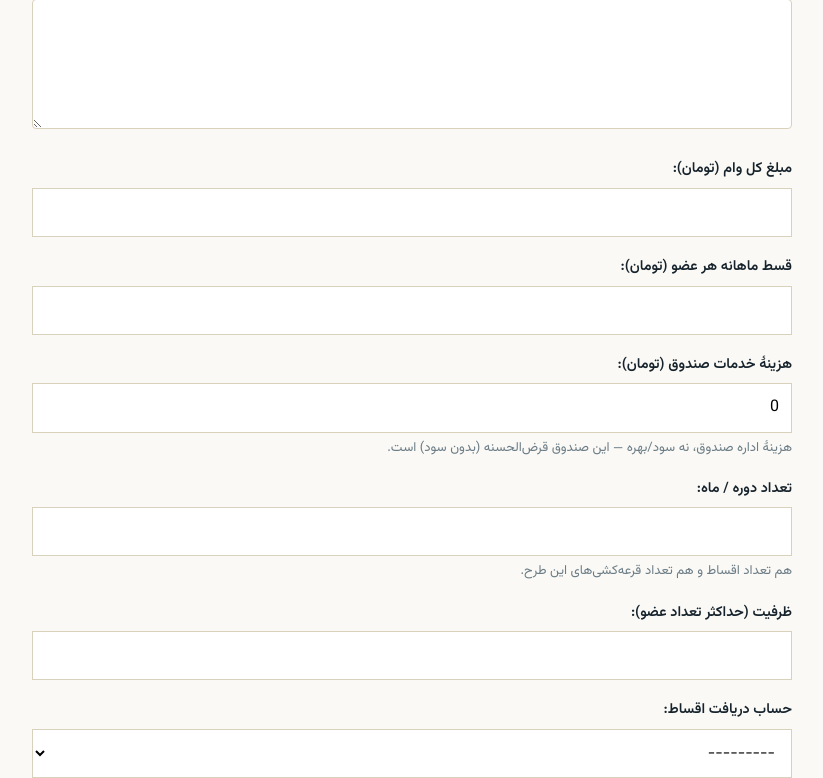
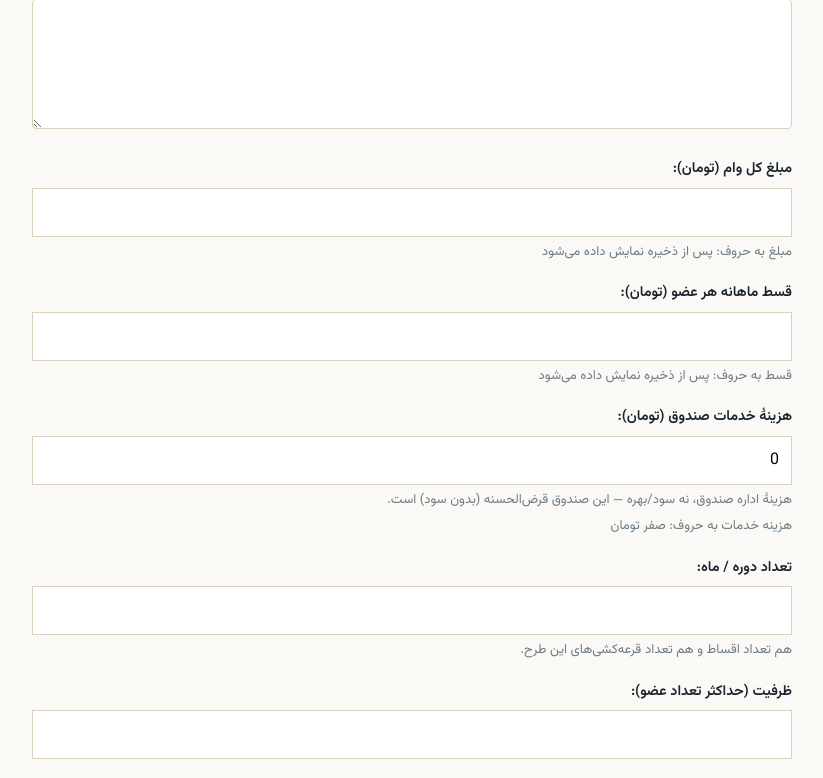
Before and after one commit to mohammadsohrabi204/homeloan_app, a Django app: page /manager/plans/new/ in a window 1280 px wide. Shown: the part 334-1112 px from the top of the page, without its empty margins (268-1091 px from the left). Run offline with Django 5.2, Linux system fonts and the light colour scheme; the visitor is signed in with stand-in values (Sample User, id 1); data that the repository does not hold is empty; parts of the project's set-up code (start-up, migrations or seed data) failed here and were passed over.

Commit message:
Show Persian amount and Jalali date helpers in manager forms

```diff
--- a/templates/loans/manager_form.html
+++ b/templates/loans/manager_form.html
@@ -11,6 +11,11 @@
       {{ field }}
       {% if field.help_text %}<div class="help-text">{{ field.help_text }}</div>{% endif %}
       {{ field.errors }}
+      {% if field.name == "total_amount" %}<div class="help-text">مبلغ به حروف: {{ form.instance.total_amount_words|default:"پس از ذخیره نمایش داده می‌شود" }}</div>{% endif %}
+      {% if field.name == "monthly_payment" %}<div class="help-text">قسط به حروف: {{ form.instance.monthly_payment_words|default:"پس از ذخیره نمایش داده می‌شود" }}</div>{% endif %}
+      {% if field.name == "service_fee" %}<div class="help-text">هزینه خدمات به حروف: {{ form.instance.service_fee_words|default:"پس از ذخیره نمایش داده می‌شود" }}</div>{% endif %}
+      {% if field.name == "start_date" and form.instance.start_date %}<div class="help-text">تاریخ شمسی: {{ form.instance.jalali_start_date }}</div>{% endif %}
+      {% if field.name == "scheduled_at" and form.instance.scheduled_at %}<div class="help-text">زمان شمسی: {{ form.instance.jalali_scheduled_at }}</div>{% endif %}
     </div>
   {% endfor %}
   <div class="manager-actions">
```
